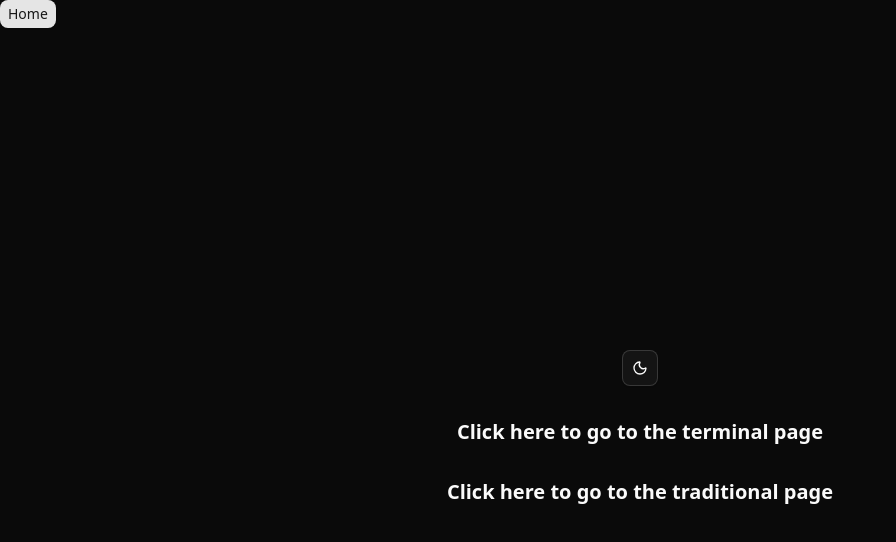
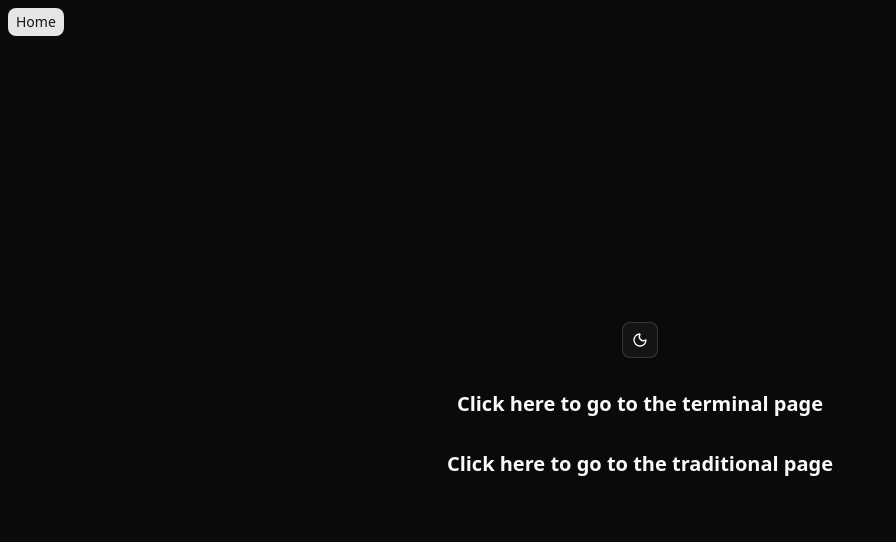
Before and after one commit to therealpyppy/therealpyppy.github.io, a React app: page / in a window 1280 px wide. Shown: the top 542 px of the page, without its empty margins (0-896 px from the left). Built offline with nearby package versions, Linux system fonts and the light colour scheme; the HTML template or start-up script is replaced by a standard one.

Commit message:
make home button appear over elements instead of above

```diff
--- a/src/components/Navigation.tsx
+++ b/src/components/Navigation.tsx
@@ -3,7 +3,7 @@ import { Button } from "@/components/ui/button"
 
 export default function Navigation() {
     return (
-        <nav>
+        <nav className="fixed top-2 left-2 z-50">
             <Button asChild size="sm">
                 <Link to="/">
                     Home
```
